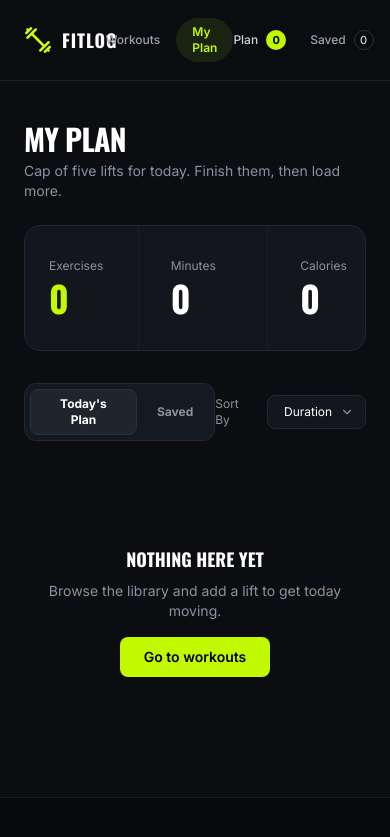
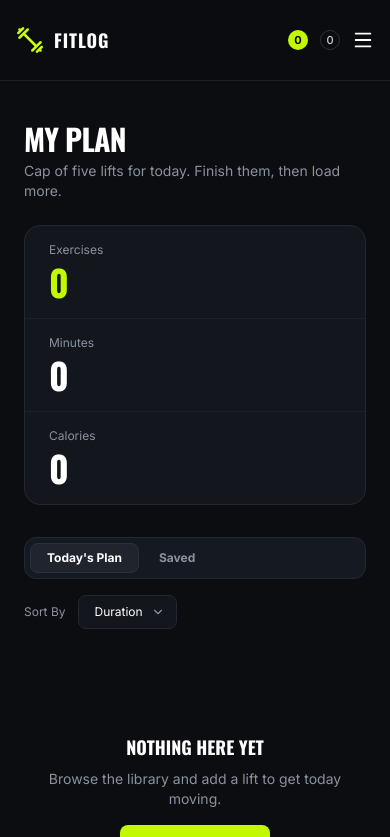
Before and after one commit to AbuKausar/fit-log, a Next.js app: page /my-plan in a window 390 px wide. Shown: the top 837 px of the page. Built offline with nearby package versions, Linux system fonts and the light colour scheme.

Commit message:
docs: add README with project description, tech stack and features

```diff
--- a/src/app/my-plan/page.tsx
+++ b/src/app/my-plan/page.tsx
@@ -37,7 +37,7 @@ export default function MyPlanPage() {
 
             <MetricsSummary exercises={currentList.length} minutes={totalMinutes} calories={totalCalories} />
 
-            <div className="flex items-center justify-between pt-2">
+            <div className="flex flex-col sm:flex-row sm:items-center sm:justify-between gap-4 pt-2">
                 {/* Tabs */}
                 <div className="bg-[#151921] border border-[#232732] rounded-xl p-[5px] flex gap-1">
                     <button
--- a/src/components/home/Library.tsx
+++ b/src/components/home/Library.tsx
@@ -5,8 +5,8 @@ export default async function Library() {
     const workouts = await getAllWorkouts();
 
     return (
-        <section id="library" className="pt-16">
-            <h2 className="font-display font-bold text-white text-3xl uppercase">
+        <section id="library" className="pt-10 md:pt-16">
+            <h2 className="font-display font-bold text-white text-2xl md:text-3xl uppercase">
                 THE LIBRARY
             </h2>
             <p className="text-[#9ca3af] text-sm mt-2">
--- a/src/components/layout/Footer.tsx
+++ b/src/components/layout/Footer.tsx
@@ -3,8 +3,8 @@ import Link from "next/link";
 
 export default function Footer() {
     return (
-        <footer className="bg-[#090a0d] border-t border-[#1a1d24] pt-[41px] pb-10">
-            <div className="max-w-[1280px] mx-auto px-6 flex items-center justify-between">
+        <footer className="bg-[#090a0d] border-t border-[#1a1d24] pt-8 md:pt-[41px] pb-6 md:pb-10">
+            <div className="max-w-[1280px] mx-auto px-6 flex flex-col sm:flex-row items-center gap-3 sm:justify-between">
                 <Link href="/" className="flex items-center gap-2">
                     <Image src="/assets/logo.png" alt="FitLog logo" width={20} height={20} />
                     <span className="font-display font-bold text-white text-sm tracking-[0.7px] uppercase">
--- a/src/components/layout/Navbar.tsx
+++ b/src/components/layout/Navbar.tsx
@@ -1,20 +1,27 @@
 "use client";
 
+import { useState } from "react";
 import Image from "next/image";
 import Link from "next/link";
 import { usePathname } from "next/navigation";
+import { Menu, X } from "lucide-react";
 import { usePlan } from "@/context/PlanContext";
 
 export default function Navbar() {
     const pathname = usePathname();
     const { plan, saved } = usePlan();
+    const [menuOpen, setMenuOpen] = useState(false);
 
     const isActive = (path: string) => pathname === path;
 
+    const linkClasses = (path: string) =>
+        isActive(path)
+            ? "bg-[#1a2312] text-[#c2f800] text-xs font-semibold rounded-full px-4 py-1.5"
+            : "text-[#9ca3af] text-xs font-medium px-4 py-1.5";
+
     return (
         <header className="sticky top-0 z-50 backdrop-blur-[2px] bg-[rgba(12,13,16,0.95)] border-b border-[#1c1f26]">
-            <div className="max-w-[1280px] mx-auto h-20 px-6 flex items-center justify-between">
-                {/* Logo */}
+            <div className="max-w-[1280px] mx-auto h-20 px-4 md:px-6 flex items-center justify-between">
                 <Link href="/" className="flex items-center gap-2.5">
                     <Image src="/assets/logo.png" alt="FitLog logo" width={28} height={28} />
                     <span className="font-display font-black text-lg tracking-[0.9px] uppercase text-white">
@@ -22,49 +29,45 @@ export default function Navbar() {
                     </span>
                 </Link>
 
-                {/* Center nav links */}
-                <nav className="flex items-center">
-                    <Link
-                        href="/"
-                        className={
-                            isActive("/")
-                                ? "bg-[#1a2312] text-[#c2f800] text-xs font-semibold rounded-full px-4 py-1.5"
-                                : "text-[#9ca3af] text-xs font-medium px-4 py-1.5"
-                        }
-                    >
-                        Workouts
-                    </Link>
-                    <Link
-                        href="/my-plan"
-                        className={
-                            isActive("/my-plan")
-                                ? "bg-[#1a2312] text-[#c2f800] text-xs font-semibold rounded-full px-4 py-1.5"
-                                : "text-[#9ca3af] text-xs font-medium px-4 py-1.5"
-                        }
-                    >
-                        My Plan
-                    </Link>
+                {/* Desktop nav links — hidden on mobile */}
+                <nav className="hidden md:flex items-center">
+                    <Link href="/" className={linkClasses("/")}>Workouts</Link>
+                    <Link href="/my-plan" className={linkClasses("/my-plan")}>My Plan</Link>
                 </nav>
 
-                {/* Right side status badges */}
-                <div className="flex items-center gap-6">
-                    {/* Plan counter: label + filled circle */}
-                    <Link href="/my-plan" className="flex items-center gap-2">
-                        <span className="text-[#d1d5db] text-xs font-medium">Plan</span>
+                {/* Badges — always visible, smaller gap on mobile */}
+                <div className="flex items-center gap-3 md:gap-6">
+                    <Link href="/my-plan" className="flex items-center gap-1.5 md:gap-2">
+                        <span className="hidden sm:inline text-[#d1d5db] text-xs font-medium">Plan</span>
                         <span className="flex items-center justify-center size-5 rounded-full bg-[#c2f800] text-black text-[11px] font-bold">
                             {plan.length}
                         </span>
                     </Link>
-
-                    {/* Saved counter: label + outlined circle */}
-                    <Link href="/my-plan" className="flex items-center gap-2">
-                        <span className="text-[#9ca3af] text-xs font-medium">Saved</span>
+                    <Link href="/my-plan" className="flex items-center gap-1.5 md:gap-2">
+                        <span className="hidden sm:inline text-[#9ca3af] text-xs font-medium">Saved</span>
                         <span className="flex items-center justify-center size-5 rounded-full border border-[#2d313b] text-[#d1d5db] text-[11px] font-medium">
                             {saved.length}
                         </span>
                     </Link>
+
+                    {/* Hamburger — only on mobile */}
+                    <button onClick={() => setMenuOpen((v) => !v)} className="md:hidden text-white">
+                        {menuOpen ? <X size={22} /> : <Menu size={22} />}
+                    </button>
                 </div>
             </div>
+
+            {/* Mobile dropdown menu */}
+            {menuOpen && (
+                <nav className="md:hidden flex flex-col gap-1 px-4 pb-4">
+                    <Link href="/" onClick={() => setMenuOpen(false)} className={linkClasses("/")}>
+                        Workouts
+                    </Link>
+                    <Link href="/my-plan" onClick={() => setMenuOpen(false)} className={linkClasses("/my-plan")}>
+                        My Plan
+                    </Link>
+                </nav>
+            )}
         </header>
     );
 }
--- a/src/components/plan/MetricsSummary.tsx
+++ b/src/components/plan/MetricsSummary.tsx
@@ -8,16 +8,16 @@ export default function MetricsSummary({
     calories: number;
 }) {
     return (
-        <div className="bg-[#13161d] border border-[#232732] rounded-2xl flex items-start w-full">
-            <div className="flex-1 pr-6 py-8 pl-6">
+        <div className="bg-[#13161d] border border-[#232732] rounded-2xl flex flex-col sm:flex-row items-start w-full">
+            <div className="flex-1 w-full pr-0 sm:pr-6 py-4 sm:py-8 px-6 sm:pl-6">
                 <p className="text-[#8a92a0] text-xs">Exercises</p>
                 <p className="font-display font-bold text-[#c2f800] text-4xl pt-1">{exercises}</p>
             </div>
-            <div className="flex-1 border-l border-[rgba(35,39,50,0.6)] px-8 py-8">
+            <div className="flex-1 w-full border-t sm:border-t-0 sm:border-l border-[rgba(35,39,50,0.6)] px-6 sm:px-8 py-4 sm:py-8">
                 <p className="text-[#8a92a0] text-xs">Minutes</p>
                 <p className="font-display font-bold text-white text-4xl pt-1">{minutes}</p>
             </div>
-            <div className="flex-1 border-l border-[rgba(35,39,50,0.6)] pl-8 py-8">
+            <div className="flex-1 w-full border-t sm:border-t-0 sm:border-l border-[rgba(35,39,50,0.6)] px-6 sm:pl-8 py-4 sm:py-8">
                 <p className="text-[#8a92a0] text-xs">Calories</p>
                 <p className="font-display font-bold text-white text-4xl pt-1">{calories}</p>
             </div>
--- a/src/components/plan/PlanCard.tsx
+++ b/src/components/plan/PlanCard.tsx
@@ -21,7 +21,7 @@ export default function PlanCard({
     onMarkDone,
 }: PlanCardProps) {
     return (
-        <div className="bg-[#14171e] border border-[#232732] rounded-2xl flex items-center justify-between p-[17px]">
+        <div className="bg-[#14171e] border border-[#232732] rounded-2xl flex flex-col sm:flex-row sm:items-center sm:justify-between gap-4 p-4 sm:p-[17px]">
             {/* Thumbnail + description */}
             <div className="flex gap-4 items-center">
                 <div className="relative h-20 w-36 rounded-xl overflow-hidden shrink-0 bg-[#1f2937]">
@@ -53,7 +53,7 @@ export default function PlanCard({
             </div>
 
             {/* Action buttons */}
-            <div className="flex items-center gap-3 shrink-0">
+            <div className="flex items-center gap-3 shrink-0 justify-end sm:justify-start">
                 <Link
                     href={`/workout/${workout.id}`}
                     className="border border-[#374151] text-white text-xs px-6 py-2.5 rounded-full"
```
Also changed, not shown: src/app/error.tsx (added, +35 -0 lines), src/app/workout/[id]/page.tsx (+4 -4 lines), src/components/home/Hero.tsx (+7 -7 lines), src/components/workout/DetailActions.tsx (+5 -5 lines), 1 other file (tests, documents, lock files or other folders).
